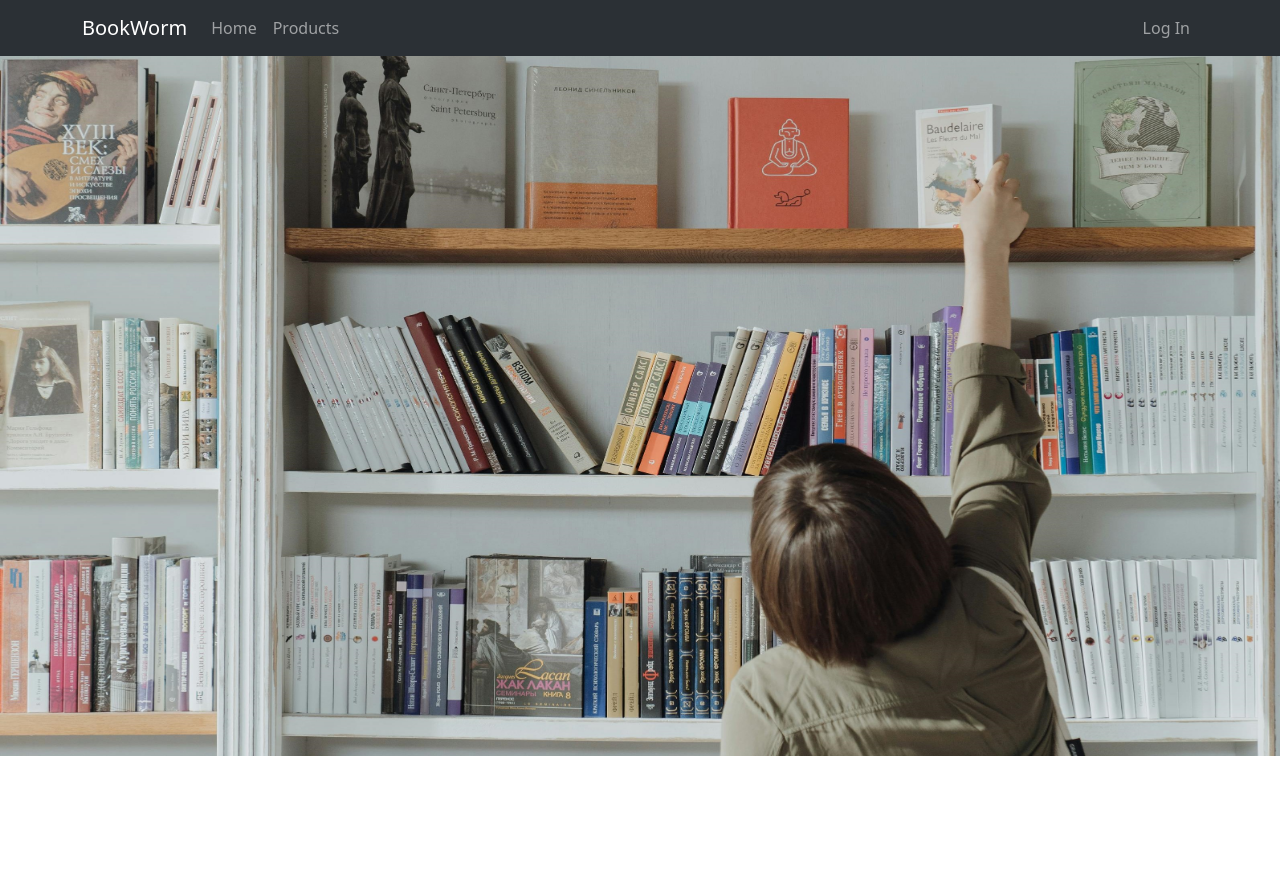
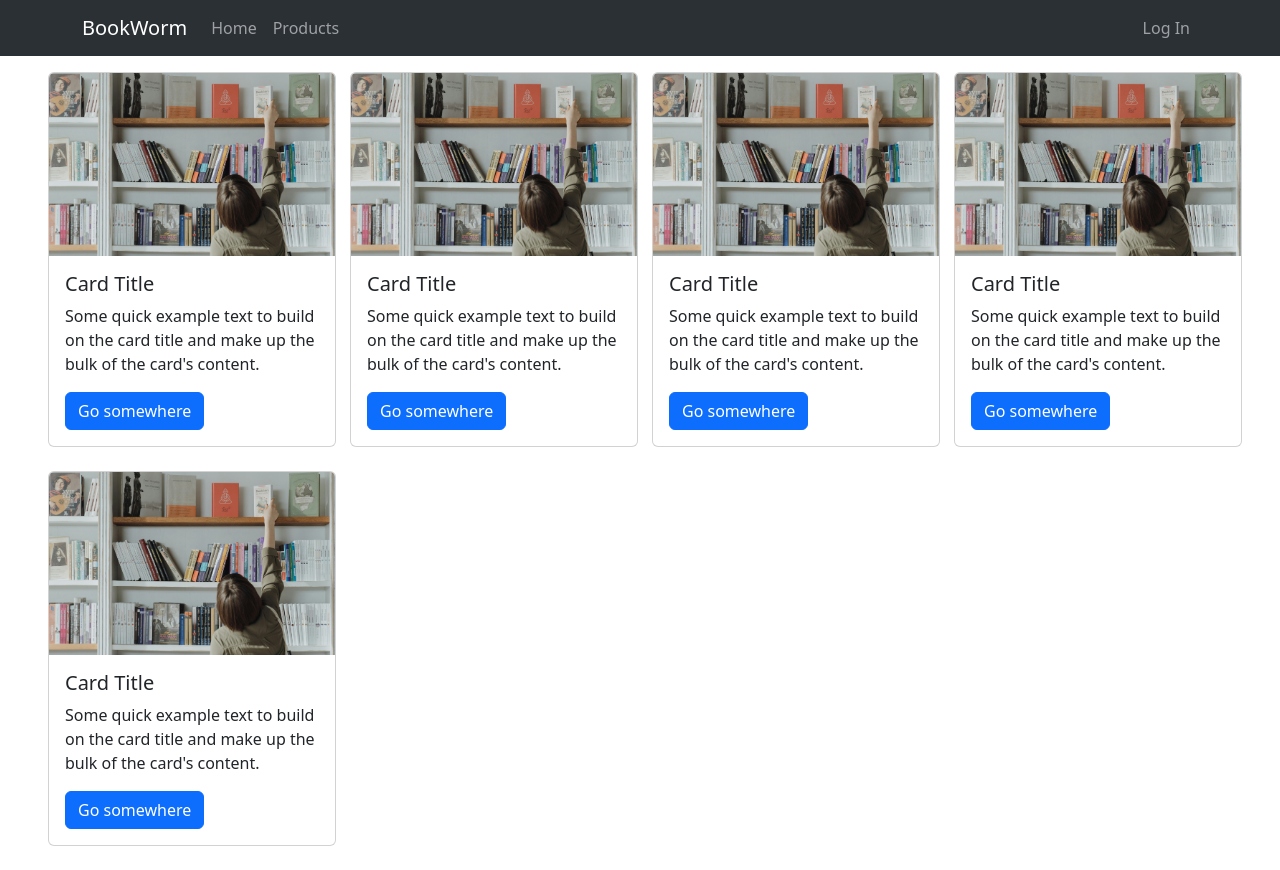
Before and after one commit to Tamanna130/Bookworm, a React (Create React App) app: page / in a window 1280 px wide. Before the commit the page ends 800 px from the top, so only its background shows below. Built offline with nearby package versions, Linux system fonts and the light colour scheme.

Commit message:
Product list view is done

```diff
--- a/src/App.js
+++ b/src/App.js
@@ -1,9 +1,13 @@
 import 'bootstrap/dist/css/bootstrap.min.css';
 import Homepage from './pages/Homepage';
+import ProductListView from './pages/ProductsListView';
 
 function App() {
   return (
-    <Homepage/>
+    <div>
+      {/* <Homepage/> */}
+      <ProductListView/>
+    </div>
   );
 }
 
--- /dev/null
+++ b/src/pages/ProductsListView.js
@@ -0,0 +1,29 @@
+import AppHeader from "../templates/Appheader";
+import ProductCard from "../templates/ProductCard";
+
+// Dummy data for products
+const products = [
+    { id: 1, name: 'Product 1', price: 10.99, description: 'Description for Product 1' },
+    { id: 2, name: 'Product 2', price: 19.99, description: 'Description for Product 2' },
+    { id: 3, name: 'Product 3', price: 14.99, description: 'Description for Product 3' },
+    { id: 4, name: 'Product 1', price: 10.99, description: 'Description for Product 1' },
+    { id: 5, name: 'Product 2', price: 19.99, description: 'Description for Product 2' },
+    // Add more products as needed
+];
+
+function ProductListView() {
+    // Render the product list view
+    return (
+        <div>
+            <AppHeader/>
+            <div className="row px-5 pt-3">
+                {products.map(product => (
+                    <div key={product.id} className="col-sm-3 col mb-4">
+                        <ProductCard/>
+                    </div>
+                ))}
+            </div>
+        </div>
+    );
+}
+export default ProductListView
--- /dev/null
+++ b/src/templates/ProductCard.js
@@ -0,0 +1,20 @@
+import Button from 'react-bootstrap/Button';
+import Card from 'react-bootstrap/Card';
+import CoverPhoto from './images/coverPhoto.jpg'
+function ProductCard() {
+  return (
+    <Card style={{ width: '18rem' }}>
+      <Card.Img variant="top" src={CoverPhoto} />
+      <Card.Body>
+        <Card.Title>Card Title</Card.Title>
+        <Card.Text>
+          Some quick example text to build on the card title and make up the
+          bulk of the card's content.
+        </Card.Text>
+        <Button variant="primary">Go somewhere</Button>
+      </Card.Body>
+    </Card>
+  );
+}
+
+export default ProductCard;
```
